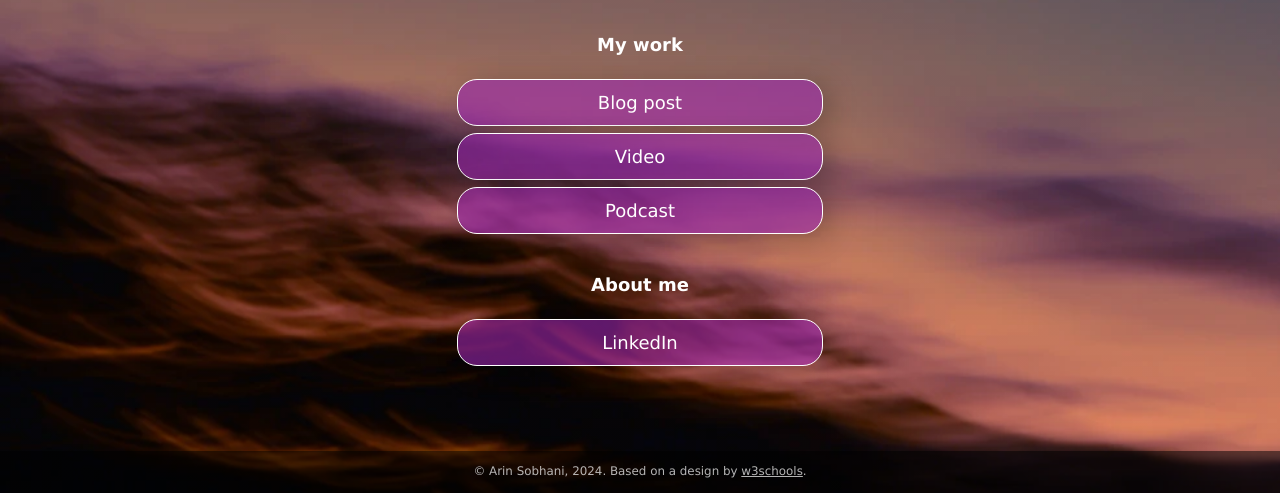
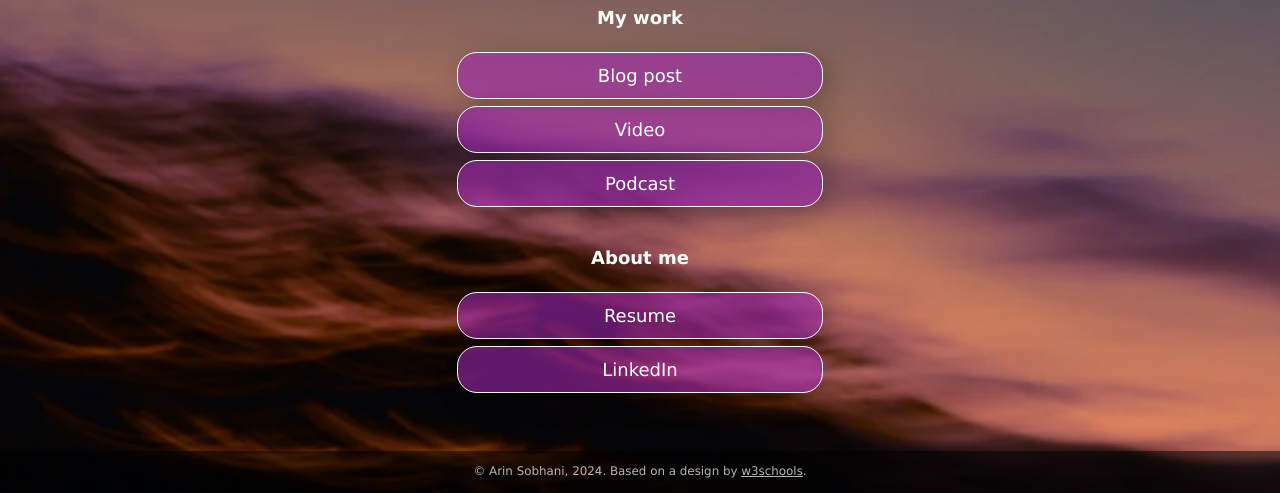
Before and after one commit to arins2024S/arins2024S.github.io, a plain HTML site: page index.html in a window 1280 px wide. Shown: the part 307-800 px from the top of the page. Drawn offline with Linux system fonts and the light colour scheme.

Commit message:
Added new button for resume and included video links

```diff
--- a/index.html
+++ b/index.html
@@ -29,7 +29,7 @@
       <div class="slidedown">
         <div class="description">
           <h2>The Commanders have the best chance to take down the Eagles in 2025</h2>
-          <p>Armed with a rising star quarterback and the league’s best financial position, the Commanders are set to shake up the NFC East in 2025..</p>
+          <p>Armed with a rising star quarterback and the league’s best financial position, the Commanders are set to shake up the NFC East in 2025.</p>
           <a href="https://medium.com/@arins_33288/the-commanders-have-the-best-chance-at-defeating-the-eagles-in-2025-and-heres-why-a226c3a840bf" class="external-link" target="_blank">Read</a>
         </div>
       </div>
@@ -38,8 +38,8 @@
       <div class="slidedown">
         <div class="description">
           <h2>Video title</h2>
-          <p>Add a short but appealing description of your video.</p>
-          <a href="#" class="external-link" target="_blank">Watch</a>
+          <p>We have not completed a video project yet so heres some Jayden Daniels highlights.</p>
+          <a href="https://www.youtube.com/watch?v=SBW5qTGMS2I&pp=0gcJCdgAo7VqN5tD" class="external-link" target="_blank">Watch</a>
         </div>
       </div>
 
@@ -59,6 +59,7 @@
     </div>
 
     <div class="links-container">
+      <a href="https://docs.google.com/document/d/1Y5quccP4MHYBu1LjcuRHEbpqtlQivibw/edit?usp=sharing&ouid=100668487233760513008&rtpof=true&sd=true" class="button button-background-color" target="_blank">Resume</a>
       <a href="https://www.linkedin.com/in/arinsobhani/" class="button" target="_blank">LinkedIn</a>
     </div>
 
```
